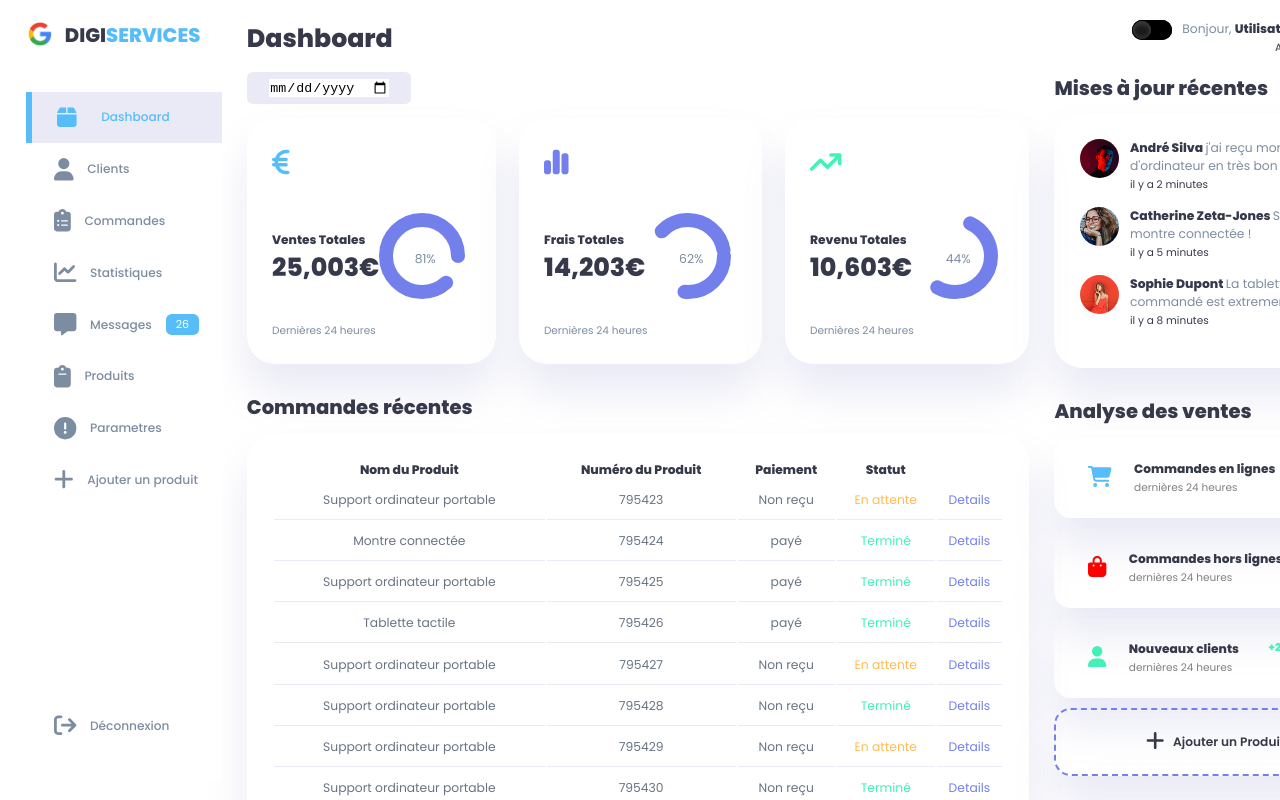
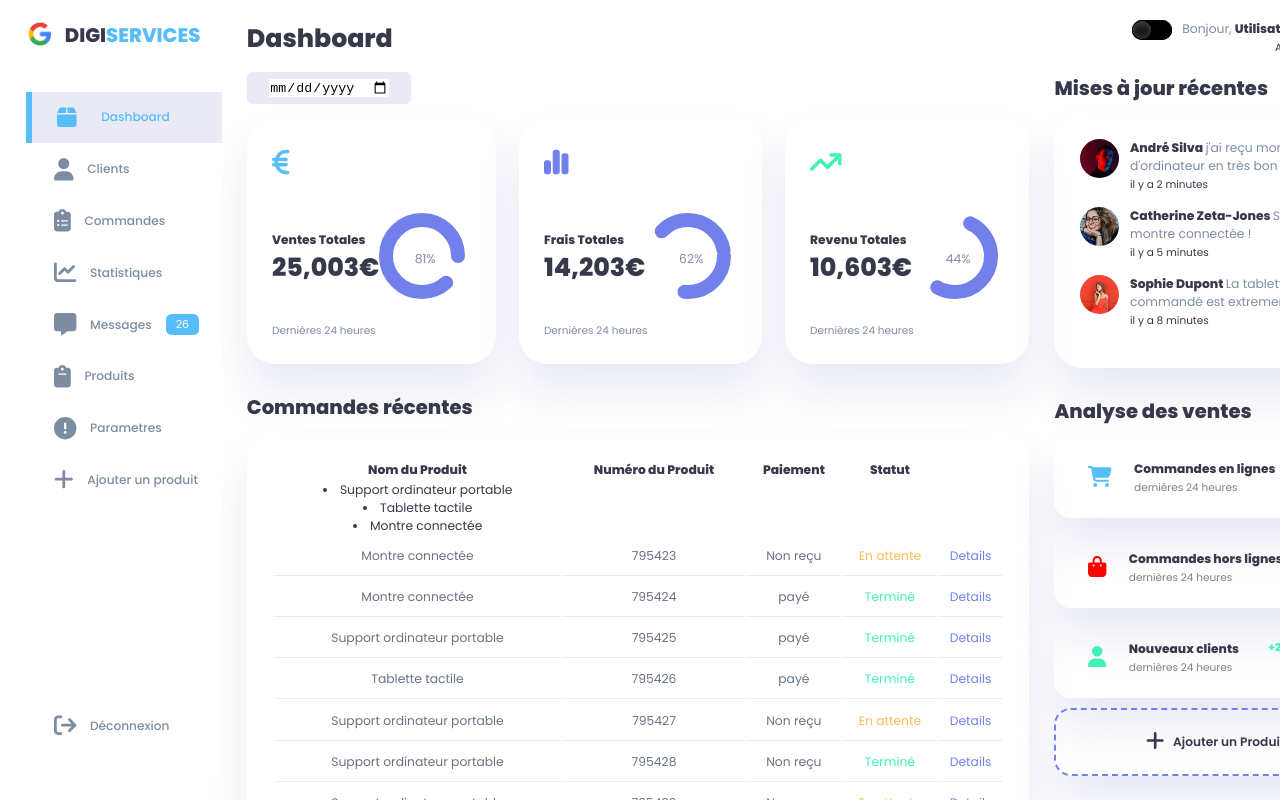
Before and after one commit to Bour1cha/dashboardVueJs, a Vue app in the folder dashboard/: page / in a window 1280 px wide. Built offline with nearby package versions, Linux system fonts and the light colour scheme.

Commit message:
comment removed

```diff
--- a/dashboard/src/components/Accueil/RecentOrder.vue
+++ b/dashboard/src/components/Accueil/RecentOrder.vue
@@ -19,9 +19,10 @@
                         </thead>
                         <!-- <tbody> permet de regrouper un ou plusieurs éléments <tr> afin de former le corps d'un tableau HTML -->
                         <tbody>
+                                <li v-for="item in items">{{item.message}}</li>
                             <tr>
                               <!-- <td> définit une cellule d'un tableau qui contient des données. -->
-                              <td>Support ordinateur portable</td>
+                              <td>Montre connectée</td>
                               <td>795423</td>
                               <td>Non reçu</td>
                               <td class="warning">En attente</td>
@@ -102,5 +103,14 @@
 <script>
 export default {
   name: 'RecentOrder',
+
+  data() {
+  return {
+    parentMessage:'Parent',
+    items: [{message: 'Support ordinateur portable'}, {message: 'Tablette tactile'} , {message: 'Montre connectée'}]
+  }
 }
+};
+
+
 </script>
```
Also changed, not shown: dashboard/src/components/Accueil/TopPart.vue (+0 -47 lines).
